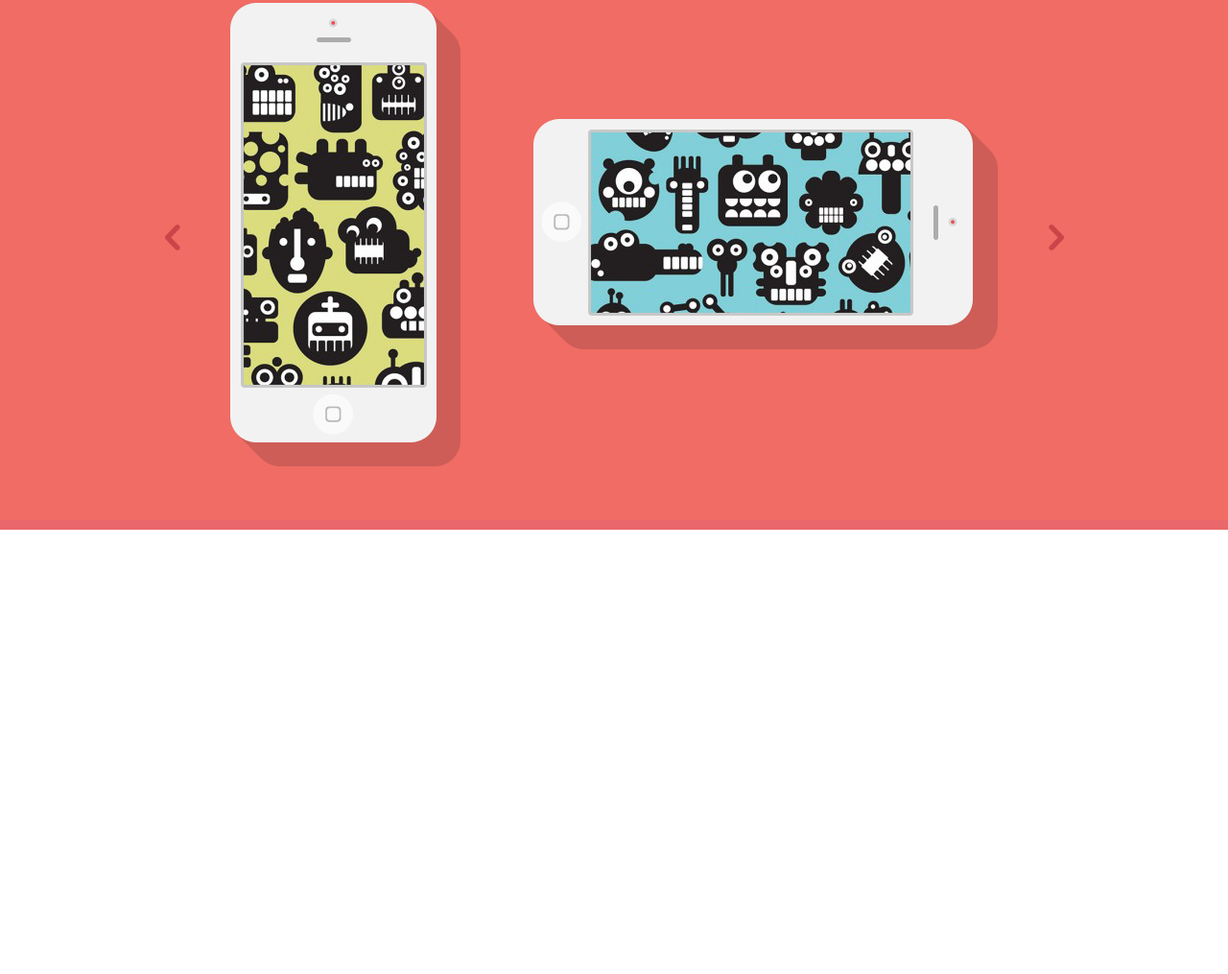
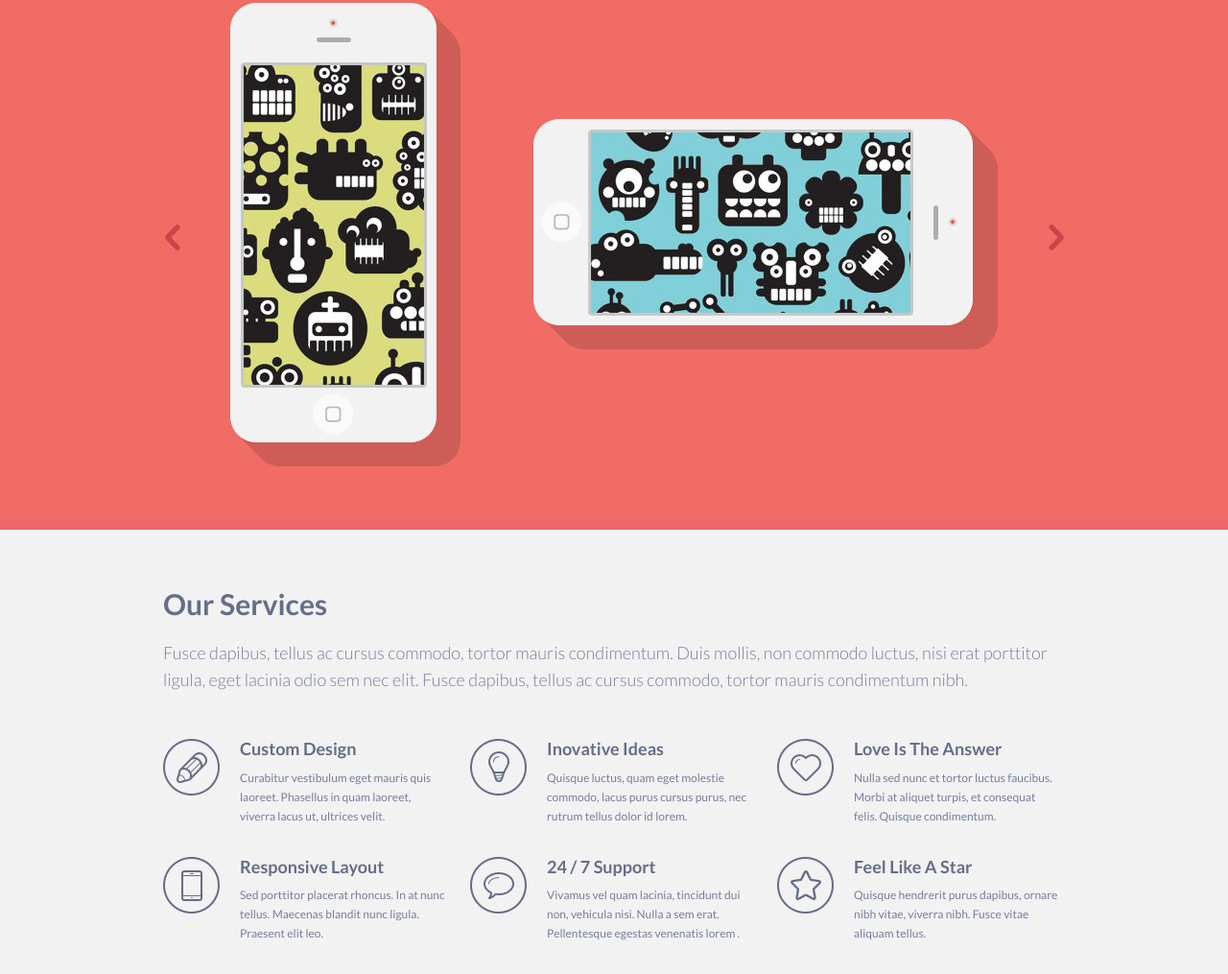
Before and after one commit to ChroMari/Singlo, a website: page index.html in a window 1280 px wide. Shown: the part 146-1161 px from the top of the page at 96% size. Before the commit the page ends 800 px from the top, so only its background shows below. Drawn offline with nearby package versions, Linux system fonts and the light colour scheme.

Commit message:
Раздел services вместе со стилями

```diff
--- a/css/style.css
+++ b/css/style.css
@@ -4,6 +4,7 @@ body {
 .container {
   max-width: 1020px;
   margin: 0 auto;
+  padding: 0 40px;
 }
 
 .header {
@@ -99,3 +100,55 @@ a.active {
 .slider__item img + img {
   padding-left: 73px;
 }
+
+.services {
+  background-color: #f2f2f2;
+}
+
+.services-title {
+  font-weight: 700;
+  font-size: 30px;
+  color: #666d89;
+  padding: 60px 0 20px 40px;
+  margin: 0;
+}
+
+.services-text {
+  font-weight: lighter;
+  font-size: 18px;
+  line-height: 28px;
+  color: #767e9e;
+  padding: 0 14px 48px 40px;
+  margin: 0;
+}
+
+.services__items {
+  display: flex;
+  flex-wrap: wrap;
+  padding-left: 40px;
+}
+
+.services__item {
+  display: flex;
+  width: 30%;
+  align-items: flex-start;
+  margin-right: 26px;
+  margin-bottom: 32px;
+}
+
+.content-title {
+  margin: 0;
+  font-size: 18px;
+  font-weight: 700;
+  color: #666d89;
+  padding: 0 0 10px 21px;
+}
+
+.content-text {
+  margin: 0;
+  font-size: 12px;
+  font-weight: 400;
+  color: #767e9e;
+  padding-left: 21px;
+  line-height: 20px;
+}
--- a/index.html
+++ b/index.html
@@ -53,6 +53,76 @@
     </div>
   </section>
 
+  <section class="services">
+    <div class="container">
+      <h2 class="services-title">Our Services</h2>
+      <p class="services-text">Fusce dapibus, tellus ac cursus commodo, tortor mauris condimentum. Duis mollis, non commodo luctus, nisi erat porttitor ligula, eget lacinia odio sem nec elit. Fusce dapibus, tellus ac cursus commodo, tortor mauris condimentum nibh.</p>
+      <div class="services__items">
+
+        <div class="services__item">
+          <div class="Services__item-img">
+            <img src="./assets/img/services1.png" alt="">
+          </div>
+          <div class="Services__item-content">
+            <h3 class="content-title">Custom Design</h3>
+            <p class="content-text">Curabitur vestibulum eget mauris quis laoreet. Phasellus in quam laoreet, viverra lacus ut, ultrices velit.</p>
+          </div>
+        </div>
+
+        <div class="services__item">
+          <div class="Services__item-img">
+            <img src="./assets/img/services2.png" alt="">
+          </div>
+          <div class="Services__item-content">
+            <h3 class="content-title">Inovative Ideas</h3>
+            <p class="content-text">Quisque luctus, quam eget molestie commodo, lacus purus cursus purus, nec rutrum tellus dolor id lorem.</p>
+          </div>
+        </div>
+
+        <div class="services__item">
+          <div class="Services__item-img">
+            <img src="./assets/img/services3.png" alt="">
+          </div>
+          <div class="Services__item-content">
+            <h3 class="content-title">Love Is The Answer</h3>
+            <p class="content-text">Nulla sed nunc et tortor luctus faucibus. Morbi at aliquet turpis, et consequat felis. Quisque condimentum.</p>
+          </div>
+        </div>
+
+        <div class="services__item">
+          <div class="Services__item-img">
+            <img src="./assets/img/services4.png" alt="">
+          </div>
+          <div class="Services__item-content">
+            <h3 class="content-title">Responsive Layout</h3>
+            <p class="content-text">Sed porttitor placerat rhoncus. In at nunc tellus. Maecenas blandit nunc ligula. Praesent elit leo.</p>
+          </div>
+        </div>
+
+        <div class="services__item">
+          <div class="Services__item-img">
+            <img src="./assets/img/services5.png" alt="">
+          </div>
+          <div class="Services__item-content">
+            <h3 class="content-title">24 / 7 Support</h3>
+            <p class="content-text">Vivamus vel quam lacinia, tincidunt dui non, vehicula nisi. Nulla a sem erat. Pellentesque egestas venenatis lorem .</p>
+          </div>
+        </div>
+
+        <div class="services__item">
+          <div class="Services__item-img">
+            <img src="./assets/img/services6.png" alt="">
+          </div>
+          <div class="Services__item-content">
+            <h3 class="content-title">Feel Like A Star</h3>
+            <p class="content-text">Quisque hendrerit purus dapibus, ornare nibh vitae, viverra nibh. Fusce vitae aliquam tellus.</p>
+          </div>
+        </div>
+
+      </div>
+    </div>
+  </section>
+
   <script src="./js/main.js"></script>
 </body>
 </html>
```
Also changed, not shown: assets/img/services1.png (added), assets/img/services2.png (added), assets/img/services3.png (added), assets/img/services4.png (added), assets/img/services5.png (added), assets/img/services6.png (added).
